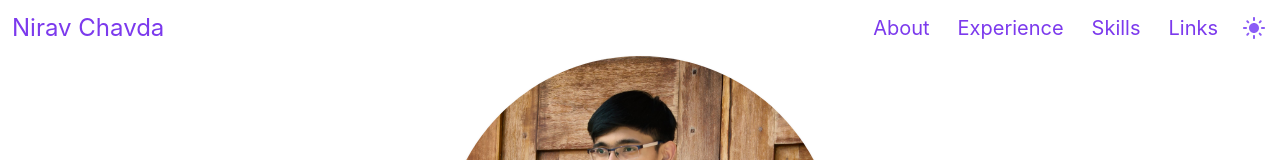
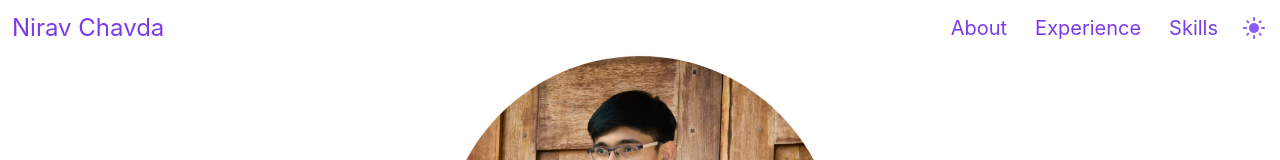
Before and after one commit to niravchavda99/niravchavda99.github.io, a React (Create React App) app: page / in a window 1280 px wide. Shown: the top 160 px of the page. Built offline with nearby package versions, Linux system fonts and the light colour scheme.

Commit message:
ENH: Remove Links header

```diff
--- a/src/app/header/Header.tsx
+++ b/src/app/header/Header.tsx
@@ -16,7 +16,6 @@ const Header = ({darkMode, toggleDarkMode}: HeaderProps) => {
         <a href={"#about"} className={'header-content'}>About</a>
         <a href={"#experience"} className={'header-content'}>Experience</a>
         <a href={"#skills"} className={'header-content'}>Skills</a>
-        <a href={"#links"} className={'header-content'}>Links</a>
         <DarkModeToggle darkMode={darkMode} toggleDarkMode={toggleDarkMode}/>
       </div>
     </nav>
```
